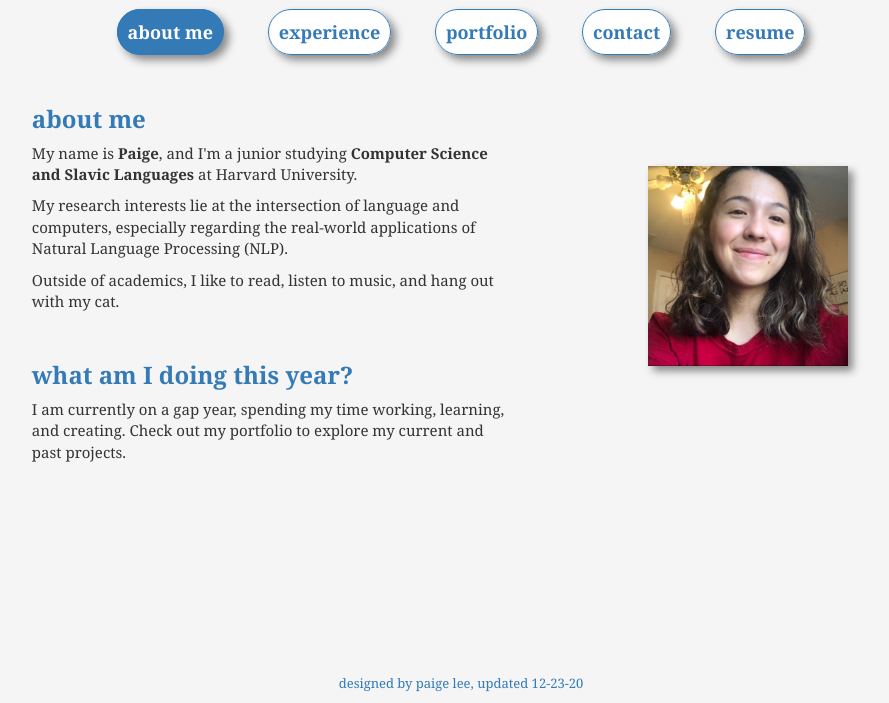
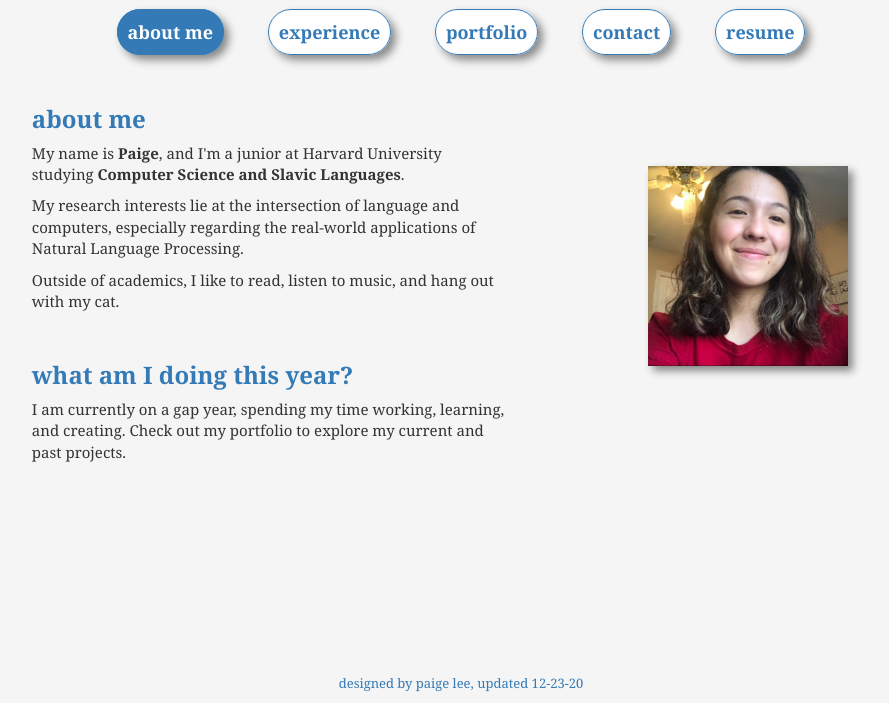
Before and after one commit to eelegiap-portfolio/projects, a plain HTML site: page index.html in a window 1280 px wide. Shown: the part 131-834 px from the top of the page, without its empty margins (179-1068 px from the left). Drawn offline with nearby package versions, Linux system fonts and the light colour scheme.

Commit message:
small changes

```diff
--- a/index.html
+++ b/index.html
@@ -65,12 +65,12 @@
             <div class='col-md-1'></div>
             <div class="col-md-6">
                 <h3>about me</h3>
-                <p>My name is <span class='bold'>Paige</span>, and I'm a junior studying <span class='bold'>Computer
-                        Science and Slavic Languages</span> at Harvard
-                    University. </p>
+                <p>My name is <span class='bold'>Paige</span>, and I'm a junior at Harvard
+                    University studying <span class='bold'>Computer
+                        Science and Slavic Languages</span>. </p>
                 <p>
                     My research interests lie at the intersection of language and computers, especially
-                    regarding the real-world applications of Natural Language Processing (NLP). </p>
+                    regarding the real-world applications of Natural Language Processing. </p>
                 <p>Outside of academics, I like to read, listen to music, and hang out with my cat.</p>
 
                 <h3 style='padding-top: 30px;'>what am I doing this year?</h3>
```
